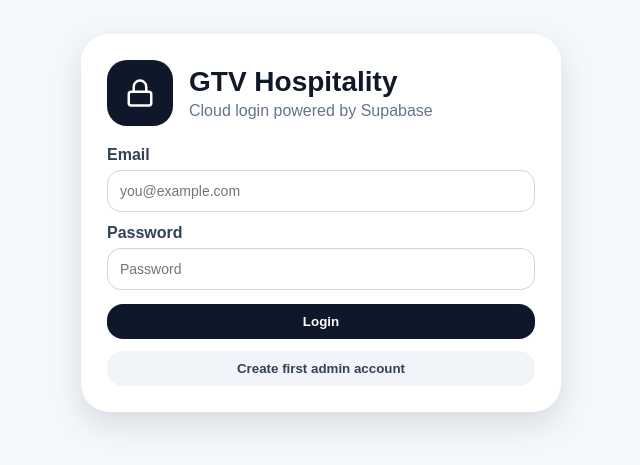
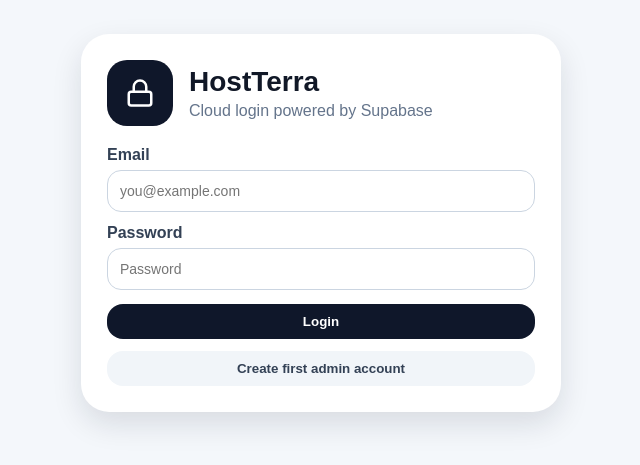
Before and after one commit to Alant3010/Aether-property-Manager, a React (Vite) app: page / in a window 1280 px wide. Shown: the part 177-642 px from the top of the page, without its empty margins (319-959 px from the left). Built offline with nearby package versions, Linux system fonts and the light colour scheme.

Commit message:
Update App.jsx

```diff
--- a/src/App.jsx
+++ b/src/App.jsx
@@ -556,7 +556,7 @@
           <div className="loginHeader">
             <div className="iconBox"><Lock size={30} /></div>
             <div>
-              <h1>GTV Hospitality</h1>
+<h1>HostTerra</h1>
               <p>Cloud login powered by Supabase</p>
             </div>
           </div>
@@ -587,7 +587,7 @@
     <div className="app">
       <header>
         <div>
-          <h1>GTV Hospitality</h1>
+<h1>HostTerra</h1>
           <p>Logged in as {session.user.email}</p>
         </div>
         <nav>
```
